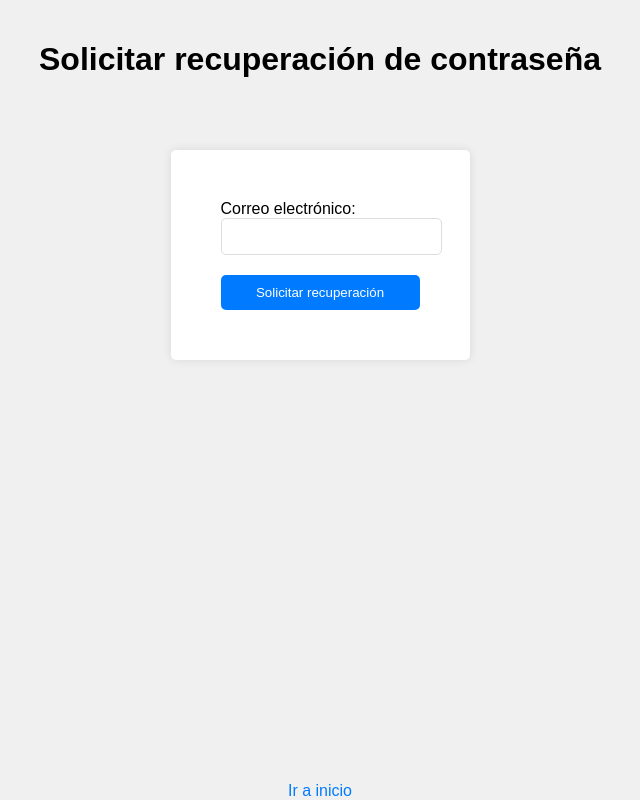
After one commit to albertoludex/chat-app, a Flask app: page /solicitar_recuperacion in a window 1280 px wide. The commit adds this page. Shown: the whole page, without its empty margins (320-960 px from the left). Run offline with Flask 3, Linux system fonts and the light colour scheme.

Commit message:
gestion y menus de contraseñas

```diff
--- a/main.py
+++ b/main.py
@@ -13,13 +13,27 @@ from flask import Flask, render_template, request, redirect, url_for, session, f
 from flask_socketio import join_room, emit
 from flask_socketio import SocketIO, send
 from sqlite3 import IntegrityError
+from flask_mail import Mail, Message
+from itsdangerous import URLSafeTimedSerializer
 import sqlite3
 import os
 import random
 
+import itsdangerous
+app = Flask(__name__)
+app.config['MAIL_SERVER'] = 'smtp.gmail.com'
+app.config['MAIL_PORT'] = 465
+app.config['MAIL_USERNAME'] = os.environ.get('MAIL_USERNAME')
+app.config['MAIL_PASSWORD'] = os.environ.get('MAIL_PASSWORD')
+app.config['MAIL_USE_TLS'] = False
+app.config['MAIL_USE_SSL'] = True
+
 # Creamos una nueva aplicación Flask y configuramos la clave secreta
-app = Flask(__name__)
 app.config['SECRET_KEY'] = os.urandom(24)
+
+mail = Mail(app)
+s = URLSafeTimedSerializer(app.config['SECRET_KEY'])
+
 socketio = SocketIO(app)
 
 # Función para crear una conexión con la base de datos
@@ -35,7 +49,54 @@ def create_table():
     conn.commit()
     conn.close()
 
+#Aqui empieza el codigo para la recuperacion de contraseña
+@app.route('/solicitar_recuperacion', methods=['GET', 'POST'])
+def solicitar_recuperacion():
+    if request.method == 'POST':
+        email = request.form['email']
+        conn = get_db_connection()
+        user = conn.execute('SELECT * FROM users WHERE email = ?', (email,)).fetchone()
+        conn.close()
 
+        if user:
+            token = s.dumps(email, salt='recover-key')
+            msg = Message('Recuperar contraseña', sender='friunitsoporte@gmail.com', recipients=[email])
+            link = url_for('recuperar_contrasena', token=token, _external=True)#aqui se esta generando la URL
+            msg.body = 'Haz click en el siguiente enlace para restablecer tu contraseña: {}'.format(link)
+            try:
+                mail.send(msg)
+                print("Correo enviado exitosamente")
+            except Exception as e:
+                print("Hubo un error al enviar el correo: ", e)
+            return render_template('solicitar_recuperacion.html', success='Te hemos enviado un correo electrónico con instrucciones para restablecer tu contraseña, EL CODIGO EXPIRA EN 10 MINUTOS')
+        else:
+            return render_template('solicitar_recuperacion.html', error='Correo no encontrado en la base de datos')
+
+    return render_template('solicitar_recuperacion.html')
+@app.route('/recuperar_contrasena/<token>', methods=['GET', 'POST'])
+def recuperar_contrasena(token):
+    error = None
+    try:
+        email = s.loads(token, salt='recover-key', max_age=60)
+    except itsdangerous.SignatureExpired:
+        return "El enlace ha expirado", 400
+    except itsdangerous.BadTimeSignature:
+        return "El enlace ha expirado, vuelva a solicitarlo", 400
+    if request.method == 'POST':
+        password = request.form['password']
+        confirm_password = request.form['confirm_password']
+        conn = get_db_connection()
+        user = conn.execute('SELECT * FROM users WHERE email = ?', (email,)).fetchone()
+        if password != confirm_password:
+            error = 'Las contraseñas no coinciden'
+        elif user['password'] == password:
+            error = 'La nueva contraseña no puede ser la misma que la anterior'
+        else:
+            conn.execute('UPDATE users SET password = ? WHERE email = ?', (password, email))
+            conn.commit()
+            conn.close()
+            return redirect(url_for('iniciar_sesion'))
+    return render_template('recuperar_contrasena.html', error=error, token=token)
 # Llamamos a la función para crear la tabla
 create_table()
 
--- /dev/null
+++ b/static/css/solicitar_recuperacion.css
@@ -0,0 +1,65 @@
+body {
+    font-family: Arial, sans-serif;
+    margin: 0;
+    padding: 0;
+    display: flex;
+    flex-direction: column;
+    justify-content: space-between;
+    align-items: center;
+    height: 100vh;
+    background-color: #f0f0f0;
+}
+
+h1 {
+    text-align: center;
+    margin-bottom: 20px;
+    position: absolute;
+    top: 0;
+    width: 100%;
+    padding: 20px 0;
+}
+
+form {
+    background-color: #fff;
+    padding: 50px;
+    border-radius: 5px;
+    box-shadow: 0px 0px 10px 0px rgba(0,0,0,0.1);
+    margin-top: 150px; /* Ajusta este valor para mover el formulario más abajo en la página */
+}
+
+input[type="email"] {
+    display: block;
+    width: 100%; /* Esto hará que el campo de entrada ocupe todo el ancho disponible */
+    padding: 10px;
+    border: 1px solid #ddd;
+    border-radius: 5px;
+    margin-bottom: 20px; /* Esto asegurará que el botón esté debajo del campo de entrada */
+}
+
+input[type="submit"] {
+    background-color: #007BFF;
+    color: #fff;
+    border: none;
+    border-radius: 5px;
+    padding: 10px 20px;
+    cursor: pointer;
+    transition: background-color 0.2s;
+    width: 100%; /* Esto hará que el botón ocupe todo el ancho disponible */
+}
+
+input[type="submit"]:hover {
+    background-color: #0056b3;
+}
+
+.home-button {
+    display: block;
+    margin-top: 20px;
+    text-align: center;
+    color: #007BFF;
+    text-decoration: none;
+    transition: color 0.2s;
+}
+
+.home-button:hover {
+    color: #0056b3;
+}
--- a/templates/iniciar_sesion.html
+++ b/templates/iniciar_sesion.html
@@ -21,6 +21,7 @@
         <input type="password" name="password" placeholder="Contraseña" required>
         <button type="submit">Iniciar sesión</button>
     </form>
+    <a href="{{ url_for('solicitar_recuperacion') }}" class="forgot-password-button">¿Has olvidado tu contraseña?</a>
     <a href="{{ url_for('index') }}" class="home-button">Ir a inicio</a>
 
 </body>
--- /dev/null
+++ b/templates/solicitar_recuperacion.html
@@ -0,0 +1,24 @@
+<!DOCTYPE html>
+<html>
+<head>
+    <title>Solicitar recuperación de contraseña</title>
+    <link rel="stylesheet" href="{{ url_for('static', filename='css/solicitar_recuperacion.css') }}">
+
+</head>
+<body>
+    <h1>Solicitar recuperación de contraseña</h1>
+    <form method="POST">
+        <label for="email">Correo electrónico:</label>
+        <input type="email" id="email" name="email" required>
+        <input type="submit" value="Solicitar recuperación">
+    </form>
+    <a href="{{ url_for('index') }}" class="home-button">Ir a inicio</a>
+
+    {% if success %}
+        <p>{{ success }}</p>
+    {% endif %}
+    {% if error %}
+    <p class="error">{{ error }}</p>
+    {% endif %}
+</body>
+</html>
```
Also changed, not shown: static/css/login_styles.css (+11 -0 lines), static/css/recuperar_contrasena.css (added, +61 -0 lines), templates/recuperar_contrasena.html (added, +21 -0 lines), README.MD (added), database.db.
